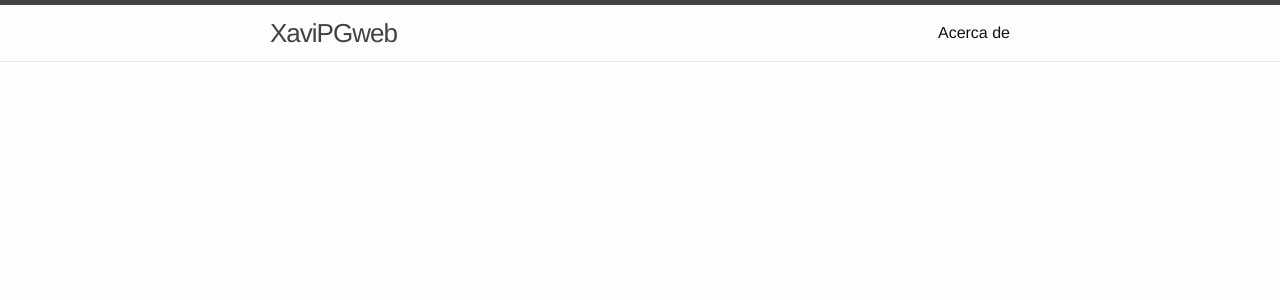
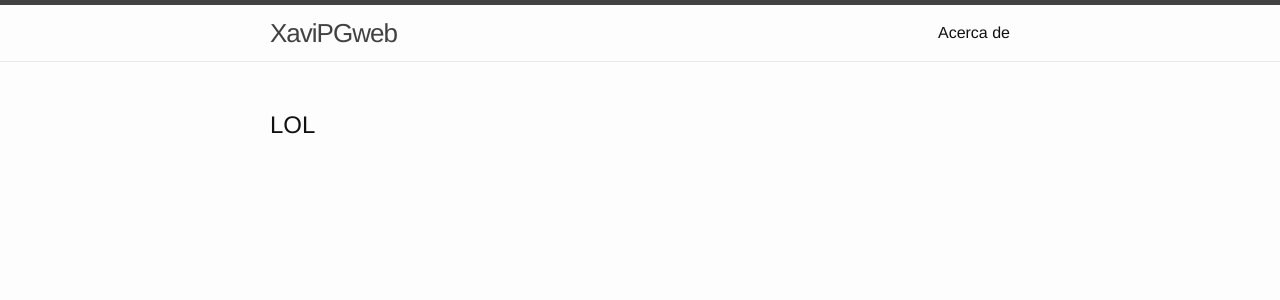
Before and after one commit to xavipgweb/xavipgweb.github.io, a Jekyll site: the page built from index.html, in a window 1280 px wide. Shown: the top 300 px of the page. Built offline with Jekyll 4.4.1, drawn with Linux system fonts in a browser that asks for light colours.

Commit message:
Update index.html

```diff
--- a/index.html
+++ b/index.html
@@ -40,7 +40,5 @@ layout: default
 <button onclick="ok()">Ok</button>
 </body>
 -->
-
-<body>
-  <p id = "par"></p>
+  <h2 id = "par">LOL</p>
 </body>
```
